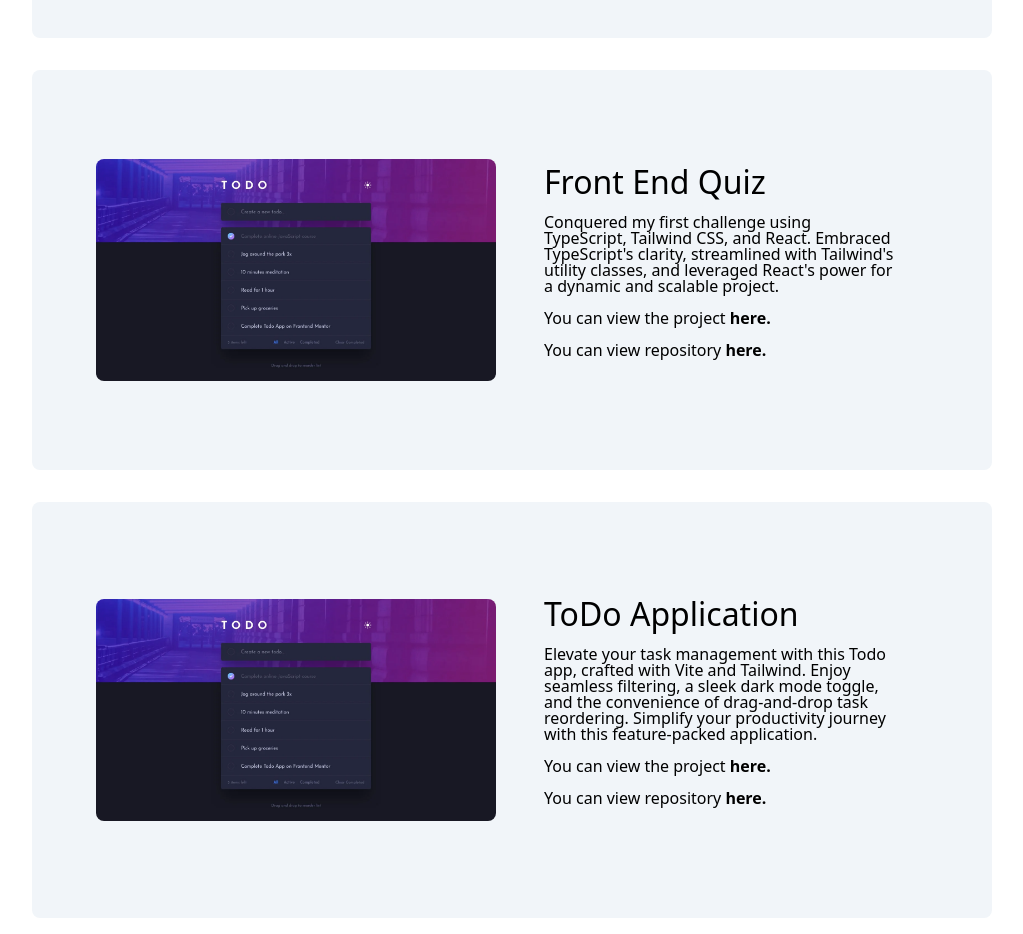
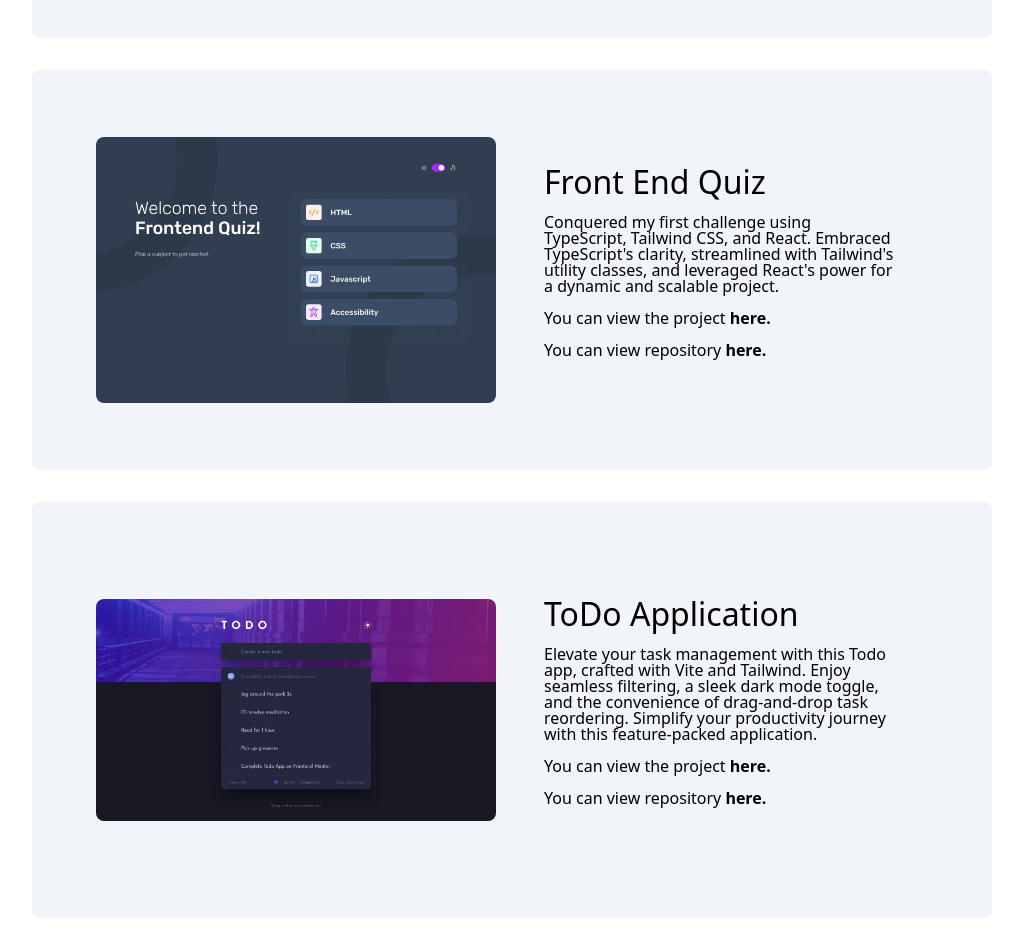
Before and after one commit to Chaffexd/portfolio-updated, a Next.js app: page /projects in a window 1280 px wide. Shown: the part 2420-3354 px from the top of the page, without its empty margins (128-1151 px from the left). Built offline with nearby package versions, Linux system fonts and the light colour scheme.

Commit message:
added image

```diff
--- a/components/projects/AllProjects.js
+++ b/components/projects/AllProjects.js
@@ -51,7 +51,7 @@ const projectData = [
     title: "Front End Quiz",
     excerpt:
       "Conquered my first challenge using TypeScript, Tailwind CSS, and React. Embraced TypeScript's clarity, streamlined with Tailwind's utility classes, and leveraged React's power for a dynamic and scalable project.",
-    imageSource: "/images/todoapp.webp",
+    imageSource: "/images/frontend-quiz.webp",
     link: "https://frontend-quiz-chi.vercel.app/",
     repo: "https://github.com/Chaffexd/frontend-quiz"
   },
```
Also changed, not shown: public/images/frontend-quiz.webp (added).
